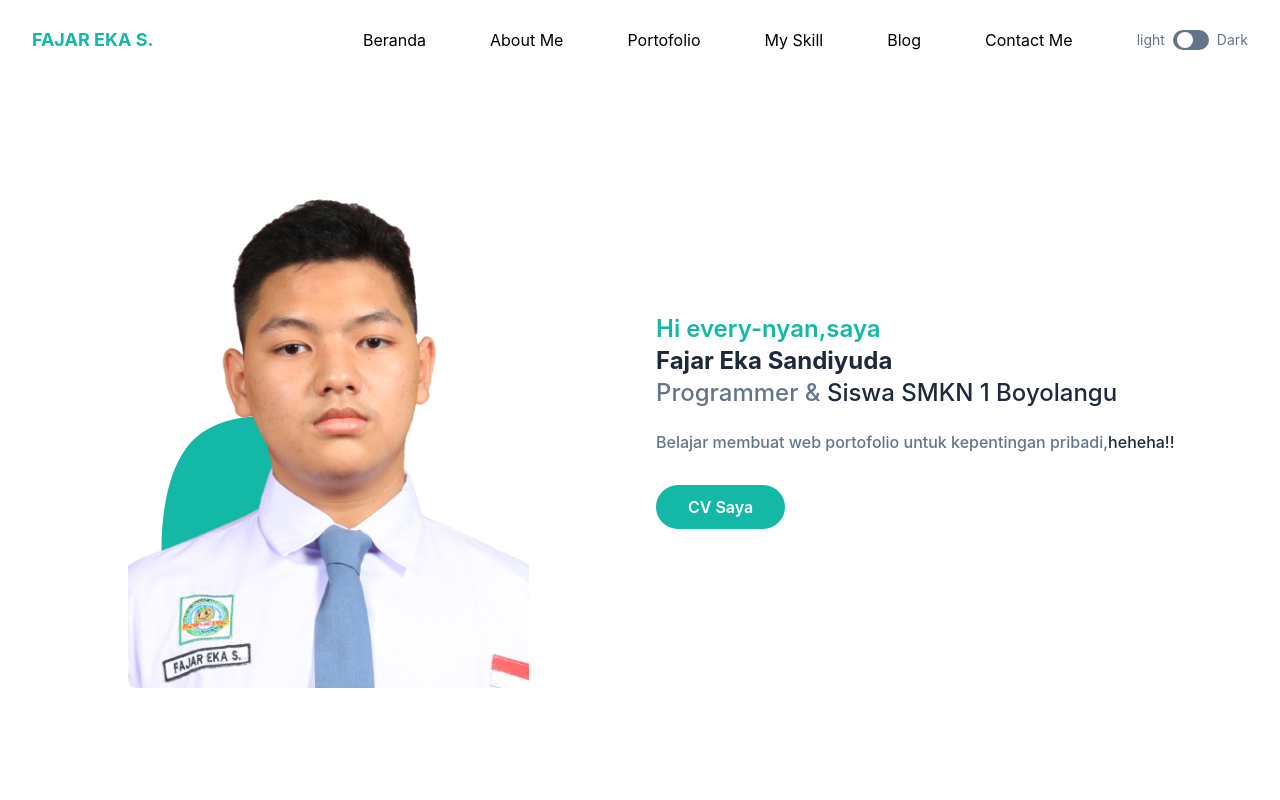
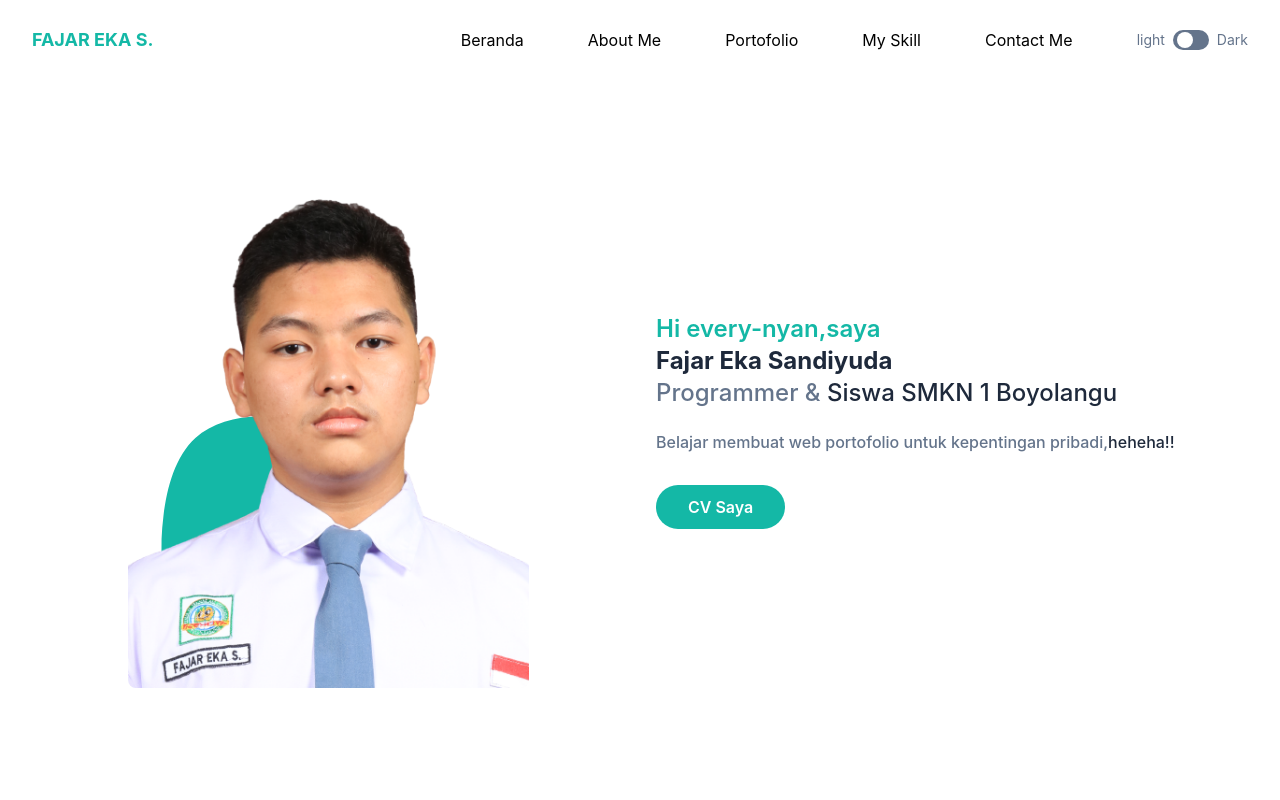
Before and after one commit to fajareka1/fajareka1.github.io, a website: page index.html in a window 1280 px wide. Shown: the top 800 px of the page. Drawn offline with nearby package versions, Linux system fonts and the light colour scheme.

Commit message:
Update index.html

```diff
--- a/index.html
+++ b/index.html
@@ -674,10 +674,6 @@ body{
                                 <a class="font-base text-black flex py-2 mx-8 group-hover:text-teal-500 dark:text-white" href="#client">My Skill</a>
 
                             </li>
-                            <li class="group" data-aos="fade-down" data-aos-duration="2000">
-                                <a class="font-base text-black flex py-2 mx-8 group-hover:text-teal-500 dark:text-white" href="#blog">Blog</a>
-
-                            </li>
                             <li class="group" data-aos="fade-down" data-aos-duration="2200">
                                 <a class="font-base text-black flex py-2 mx-8 group-hover:text-teal-500 dark:text-white" href="#contact">Contact Me</a>
 
```
